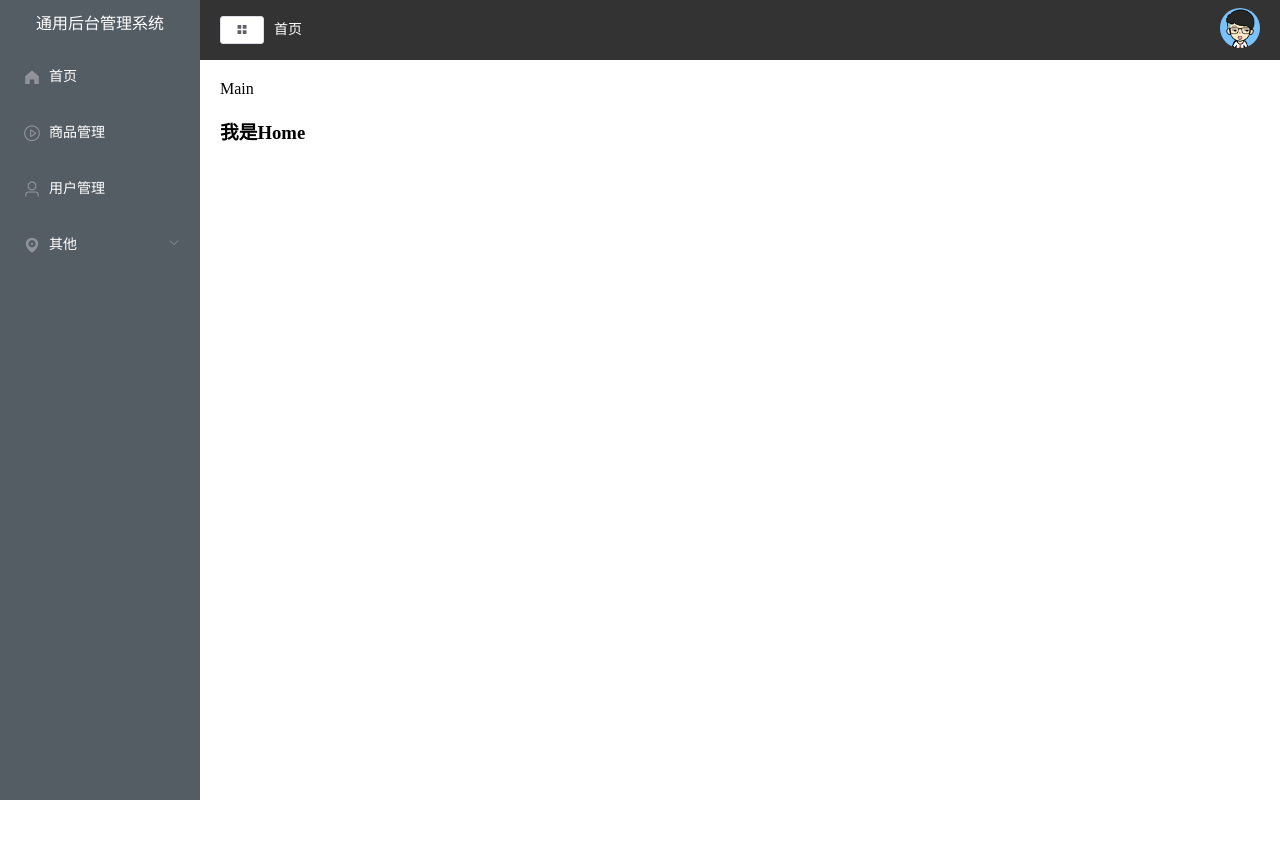
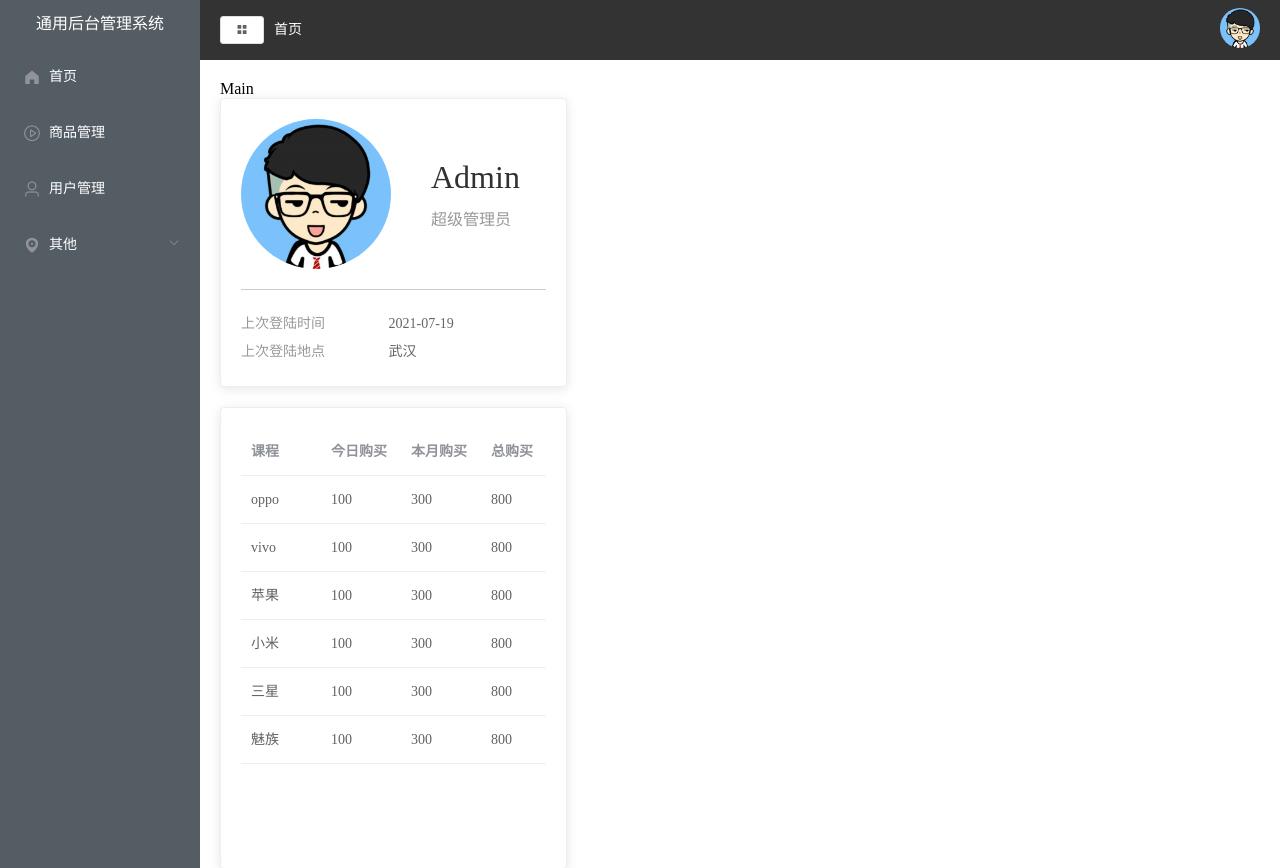
Before and after one commit to Damon-Suan/test-app.github.io, a Vue app: page /#/home in a window 1280 px wide. Shown: the top 868 px of the page. Before the commit the page ends 800 px from the top, so only its background shows below. Built offline with nearby package versions, Linux system fonts and the light colour scheme.

Commit message:
首页左侧

```diff
--- a/src/App.vue
+++ b/src/App.vue
@@ -16,7 +16,7 @@
 </script>
 
 <style lang = "less">
-  heml,body,h3 {
+  heml,body,h3,p {
     margin: 0;
     padding: 0;
   }
--- a/src/components/common-aside.vue
+++ b/src/components/common-aside.vue
@@ -7,27 +7,33 @@
     :collapse="isCollapse"
     background-color="#545c64"
     text-color="#fff"
-    active-text-color="#ffd04b">
-
-    <h3>{{ isCollapse ? '后台' : '通用后台管理系统' }}</h3>
-    <el-menu-item @click="clickMenu(item)" v-for="item in noChildren" :key="item.name" :index="item.name">
+    active-text-color="#ffd04b"
+  >
+    <h3>{{ isCollapse ? "后台" : "通用后台管理系统" }}</h3>
+    <el-menu-item
+      @click="clickMenu(item)"
+      v-for="item in noChildren"
+      :key="item.name"
+      :index="item.name"
+    >
       <i :class="`el-icon-${item.icon}`"></i>
-      <span slot="title">{{item.label}}</span>
+      <span slot="title">{{ item.label }}</span>
     </el-menu-item>
-    <el-submenu  v-for="item in hasChildren" :key="item.label" :index="item.label">
+    <el-submenu
+      v-for="item in hasChildren"
+      :key="item.label"
+      :index="item.label"
+    >
       <template slot="title">
         <i :class="`el-icon-${item.icon}`"></i>
-        <span slot="title">{{item.label}}</span>
+        <span slot="title">{{ item.label }}</span>
       </template>
-      <el-menu-item-group  v-for="subItem in item.children" :key="subItem.name">
-
-        <el-menu-item @click="clickMenu(subItem)" :index="subItem.name">{{subItem.label}}</el-menu-item>
-
+      <el-menu-item-group v-for="subItem in item.children" :key="subItem.name">
+        <el-menu-item @click="clickMenu(subItem)" :index="subItem.name">{{
+          subItem.label
+        }}</el-menu-item>
       </el-menu-item-group>
-
     </el-submenu>
-
-
   </el-menu>
 </template>
 
@@ -37,7 +43,7 @@
   min-height: 400px;
 }
 .el-menu {
-  height: 100vh;
+  height: 120vh;
   border-right: none;
   h3 {
     color: #fff;
@@ -95,7 +101,7 @@
             },
           ],
         },
-      ]
+      ],
     };
   },
   methods: {
@@ -107,21 +113,24 @@
     },
     clickMenu(item) {
       console.log(item);
-      if(this.$route.path !==item.path && !(this.$route.path === '/home' && item.path === '/')){
-        this.$router.push(item.path)
+      if (
+        this.$route.path !== item.path &&
+        !(this.$route.path === "/home" && item.path === "/")
+      ) {
+        this.$router.push(item.path);
       }
-    }
+    },
   },
   computed: {
     noChildren() {
-      return this.menuData.filter(item => !item.children)
+      return this.menuData.filter((item) => !item.children);
     },
     hasChildren() {
-      return this.menuData.filter(item => item.children)
+      return this.menuData.filter((item) => item.children);
     },
     isCollapse() {
-      return this.$store.state.tab.isCollapse
-    }
-  }
+      return this.$store.state.tab.isCollapse;
+    },
+  },
 };
 </script>
--- a/src/components/common-header.vue
+++ b/src/components/common-header.vue
@@ -1,13 +1,17 @@
 <template>
   <div class="header-container">
     <div class="l-content">
-            <el-button @click="handleMenu"  icon="el-icon-menu" size="mini"></el-button>
+      <el-button
+        @click="handleMenu"
+        icon="el-icon-menu"
+        size="mini"
+      ></el-button>
       <span>首页</span>
     </div>
     <div class="r-content">
       <el-dropdown>
         <span class="el-dropdown-link">
-                    <img src="../assets/images/user.png" alt="">
+          <img src="../assets/images/user.png" alt="" />
         </span>
         <el-dropdown-menu slot="dropdown">
           <el-dropdown-item>个人中心</el-dropdown-item>
@@ -20,16 +24,15 @@
 
 <script>
 export default {
-    name :"common-header",
+  name: "common-header",
   data() {
     return {};
   },
   methods: {
     handleMenu() {
-        this.$store.commit('collapseMenu')
-
-    }
-  }
+      this.$store.commit("collapseMenu");
+    },
+  },
 };
 </script>
 
--- a/src/store/tab.js
+++ b/src/store/tab.js
@@ -1,5 +1,5 @@
 export default {
-    state : {
+    state: {
         isCollapse: false
     },
     mutations: {
--- a/src/views/home.vue
+++ b/src/views/home.vue
@@ -1,15 +1,124 @@
 <template>
-    <h1>我是Home</h1>
+  <el-row>
+    <el-col :span="8">
+      <el-card class="box-card">
+        <div class="user">
+          <img src="../assets/images/user.png" alt="" />
+          <div class="userinfo">
+            <p class="name">Admin</p>
+            <p class="access">超级管理员</p>
+          </div>
+        </div>
+        <div class="login-info">
+          <p>上次登陆时间 <span>2021-07-19</span></p>
+          <p>上次登陆地点 <span>武汉</span></p>
+        </div>
+      </el-card>
+      <el-card style="height: 460px; margin-top: 20px">
+        <el-table :data="tableData" style="width: 100%">
+          <el-table-column
+            v-for="(val, key) in tableLable"
+            :prop="key"
+            :label="val"
+            :key="key"
+          >
+          </el-table-column>
+          <!-- <el-table-column prop="todayBuy" label="今日购买"> </el-table-column>
+          <el-table-column prop="monthBuy" label="本月购买"> </el-table-column>
+          <el-table-column prop="totalBuy" label="总购买"> </el-table-column> -->
+        </el-table>
+      </el-card>
+    </el-col>
+    <el-col :span="16"><div class="grid-content bg-purple-light"></div></el-col>
+  </el-row>
 </template>
 
 <script>
 export default {
-    name :"home",
+  name: "home",
   data() {
-    return {};
+    return {
+      tableData: [
+        {
+          name: "oppo",
+          todayBuy: 100,
+          monthBuy: 300,
+          totalBuy: 800,
+        },
+        {
+          name: "vivo",
+          todayBuy: 100,
+          monthBuy: 300,
+          totalBuy: 800,
+        },
+        {
+          name: "苹果",
+          todayBuy: 100,
+          monthBuy: 300,
+          totalBuy: 800,
+        },
+        {
+          name: "小米",
+          todayBuy: 100,
+          monthBuy: 300,
+          totalBuy: 800,
+        },
+        {
+          name: "三星",
+          todayBuy: 100,
+          monthBuy: 300,
+          totalBuy: 800,
+        },
+        {
+          name: "魅族",
+          todayBuy: 100,
+          monthBuy: 300,
+          totalBuy: 800,
+        },
+      ],
+      tableLable: {
+        name: "课程",
+        todayBuy: "今日购买",
+        monthBuy: "本月购买",
+        totalBuy: "总购买",
+      },
+    };
   },
 };
 </script>
 
-<style>
+<style lang="less" scoped>
+.user {
+  display: flex;
+  align-items: center;
+  padding-bottom: 20px;
+  margin-bottom: 20px;
+  border-bottom: 1px solid #ccc;
+  img {
+    margin-right: 40px;
+    width: 150px;
+    height: 150px;
+    border-radius: 50%;
+  }
+  .userinfo {
+    .name {
+      font-size: 32px;
+      margin-bottom: 10px;
+    }
+    .access {
+      color: #999999;
+    }
+  }
+}
+.login-info {
+  p {
+    line-height: 28px;
+    font-size: 14px;
+    color: #999999;
+    span {
+      color: #666666;
+      margin-left: 60px;
+    }
+  }
+}
 </style>
```
Lines whose indentation alone changed are shown as unchanged.
